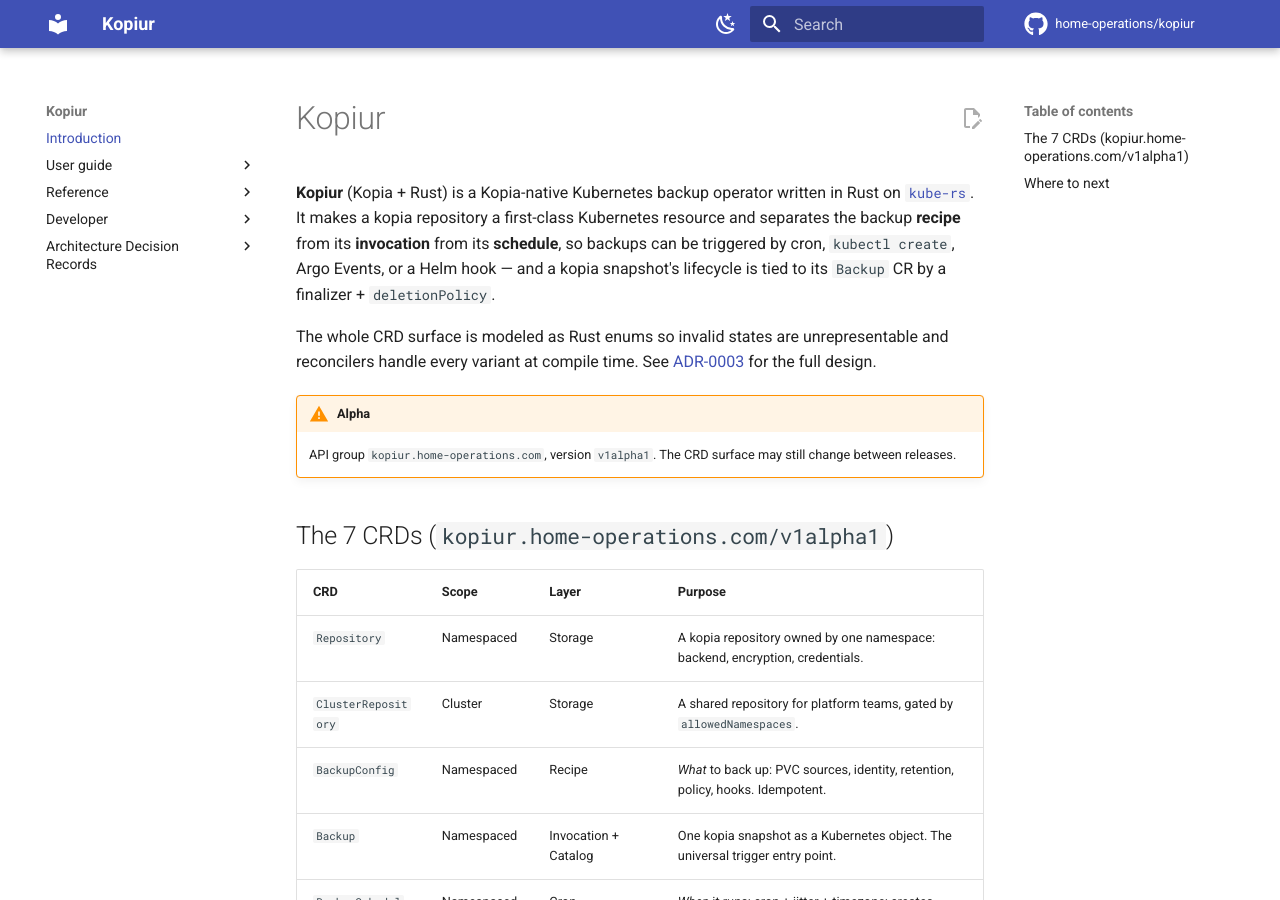
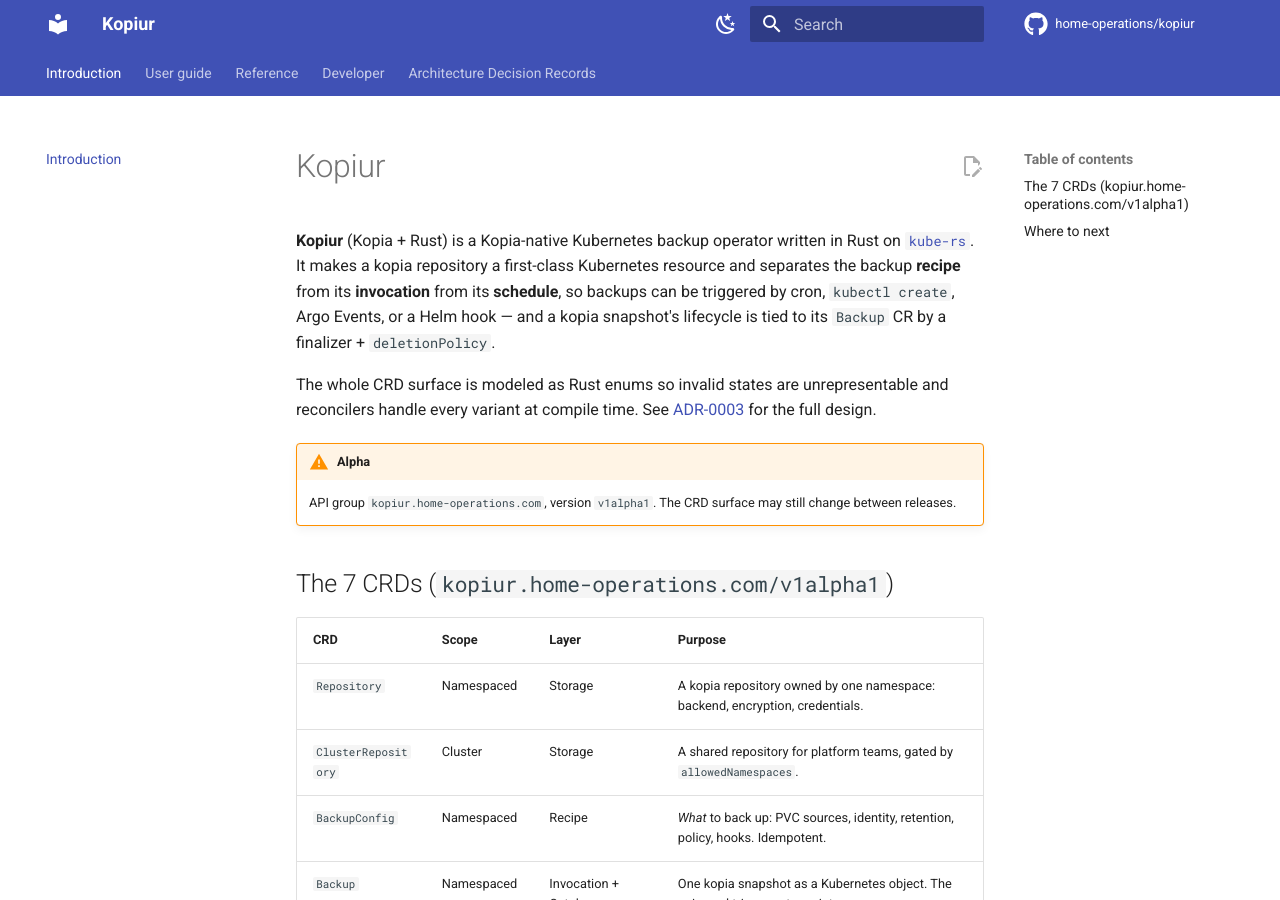
Before and after one commit to perfectra1n/kopiur, an MkDocs documentation site: the page built from docs/index.md, in a window 1280 px wide and 900 px high. Built offline with MkDocs 1.6.1 and Material for MkDocs 9.7.7, drawn with Linux system fonts in a browser that asks for light colours; comment, search, counter and statistics services are not loaded.

Commit message:
feat(docs): surface rustdoc in the MkDocs header
Enable Material navigation tabs (top header bar) and add a direct
root-absolute nav link to the assembled /rustdoc/ tree under Reference,
so the Rust API docs are reachable from the top of every page.

```diff
--- a/mkdocs.yml
+++ b/mkdocs.yml
@@ -61,6 +61,7 @@ theme:
         icon: material/weather-sunny
         name: Switch to light mode
   features:
+    - navigation.tabs
     - navigation.indexes # a section's first child can be its landing page (backends.md)
     - navigation.instant
     - navigation.tracking
@@ -158,6 +159,10 @@ nav:
       - Troubleshooting: troubleshooting.md
   - Reference:
       - API reference (rustdoc): api-reference.md
+      # Root-absolute link straight into the rustdoc tree that build-docs.sh nests
+      # at /rustdoc/. It exists only in the assembled site/ (and in production), not
+      # during `mkdocs serve` — the api-reference page above is the serve-time landing.
+      - rustdoc (Rust API) ↗: /rustdoc/index.html
   - Developer:
       - API conventions: dev/api-conventions.md
       - Observability: dev/observability.md
```
